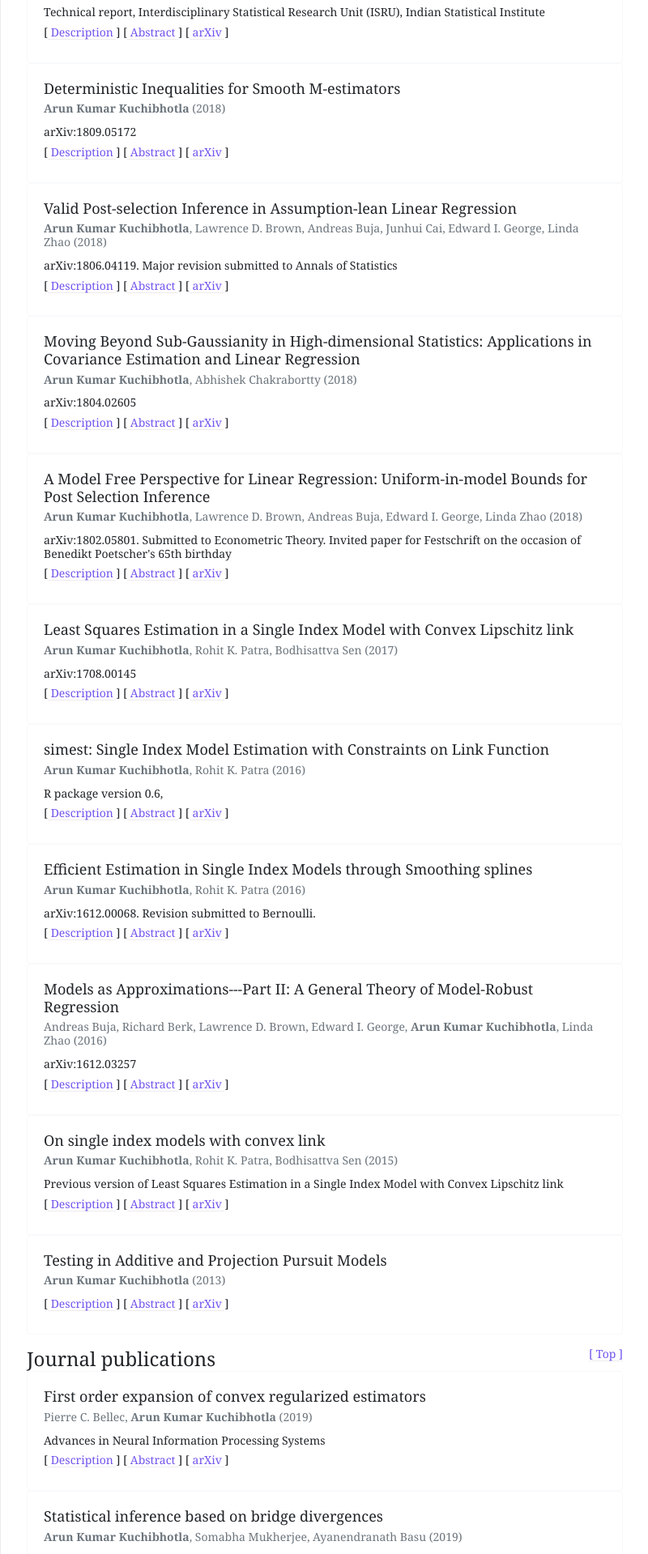
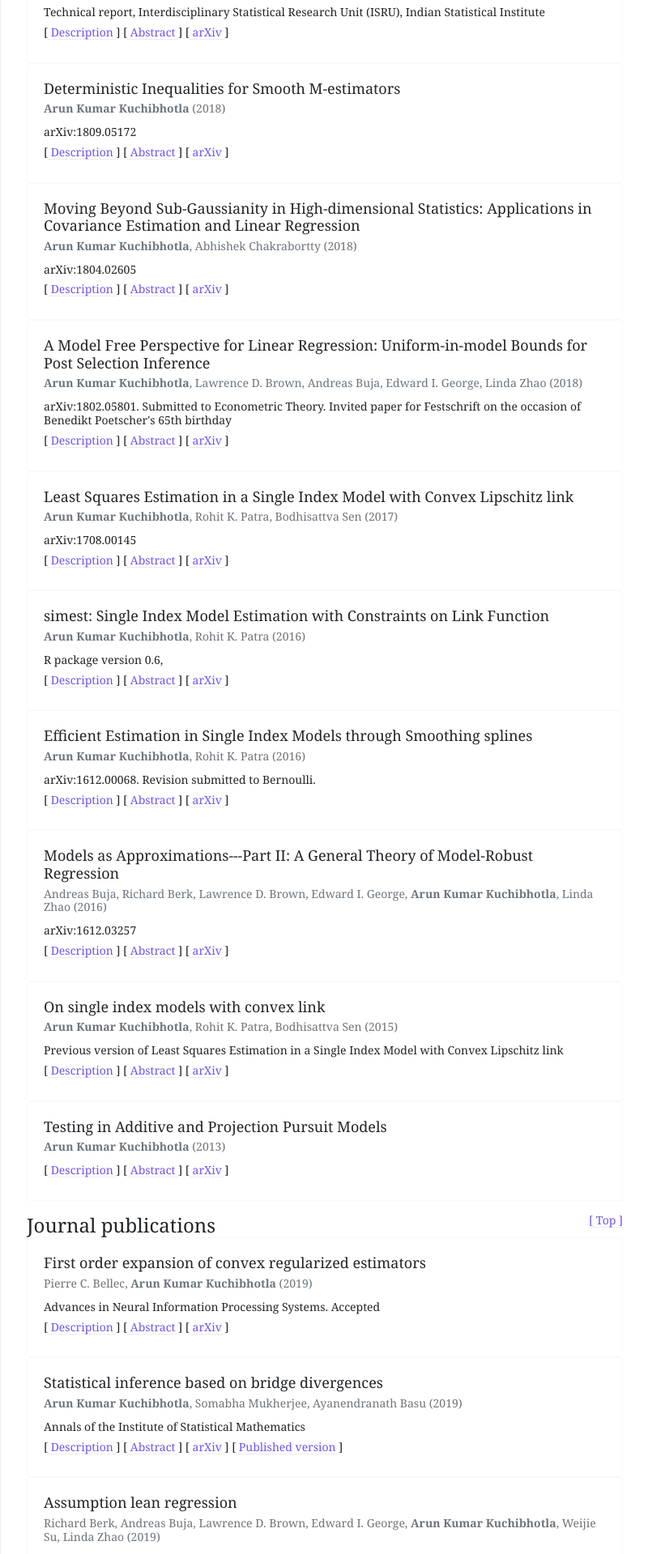
Before and after one commit to Arun-Kuchibhotla/Arun-Kuchibhotla.github.io, a Jekyll site: the page built from docs/research.md, in a window 1280 px wide. Shown: the part 1247-3166 px from the top of the page at 81% size, without its empty margins (339-1139 px from the left). Built offline with Jekyll 4.4.1, drawn with Linux system fonts in a browser that asks for light colours; nearby versions of some CDN libraries; some of the changed text lies outside the part shown.

Commit message:
Updated Annals paper

```diff
--- a/_data/publications.json
+++ b/_data/publications.json
@@ -266,10 +266,10 @@
 		"description": "This paper is a non-technical version of the papers: Models as approximation parts 1 and 2."
 	},
 	{
-		"type": "Preprint",
-		"work_type": "Preprint",
+		"type": "Journal article",
+		"work_type": "Journal publication",
 		"id": 8,
-		"title": "Valid Post-selection Inference in Assumption-lean Linear Regression",
+		"title": "Valid Post-selection Inference in Model-free Linear Regression",
 		"authors": [
 			{
 				"name": "Arun Kumar Kuchibhotla"
@@ -290,7 +290,7 @@
 				"name": "Linda Zhao"
 			}
 		],
-		"source": "arXiv:1806.04119. Major revision submitted to Annals of Statistics",
+		"source": "Annals of Statistics. Accepted",
 		"year": 2018,
 		"volume": 4119,
 		"citation_url": "https://arxiv.org/abs/1806.04119",
@@ -431,11 +431,11 @@
 				"name": "Arun Kumar Kuchibhotla"
 			}
 		],
-		"source": "Advances in Neural Information Processing Systems",
+		"source": "Advances in Neural Information Processing Systems. Accepted",
 		"year": 2019,
 		"volume": 33,
-		"citation_url": "https://nips.cc/Conferences/2019/Journal publicationPapersInitial",
-		"cites_url": "https://nips.cc/Conferences/2019/Journal publicationPapersInitial",
+		"citation_url": "https://neurips.cc/Conferences/2019/AcceptedPapersInitial",
+		"cites_url": "https://neurips.cc/Conferences/2019/AcceptedPapersInitial",
 		"cites": 1,
 		"ecc": 1,
 		"rank": 11,
```
